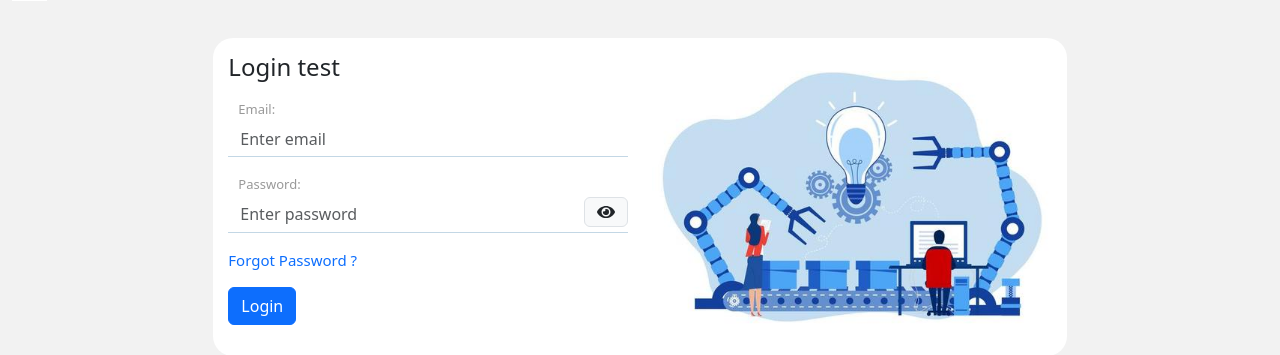
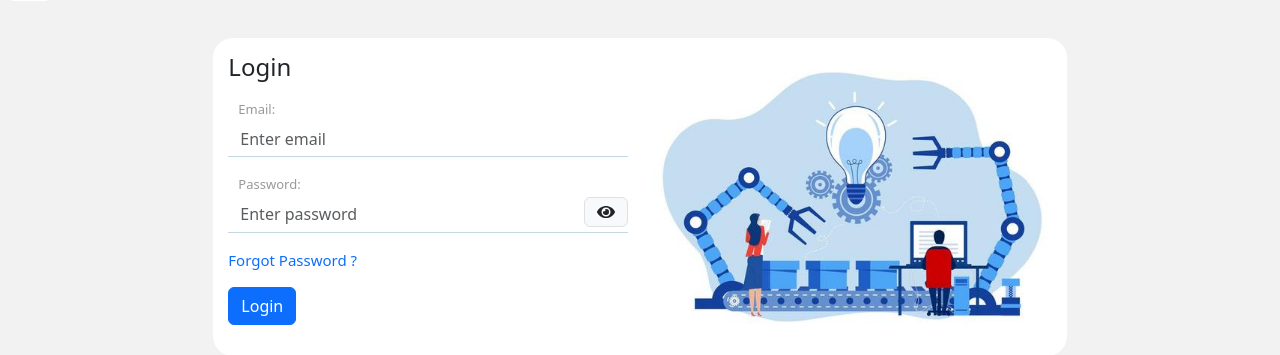
Before and after one commit to YogeshMaz/customerportal, a PHP site: page /customerportal/ in a window 1280 px wide. Shown: the part 75-430 px from the top of the page. Run offline with PHP 8.4, Linux system fonts and the light colour scheme; some libraries are stand-ins or nearby versions.

Commit message:
test remove

```diff
--- a/index.php
+++ b/index.php
@@ -45,7 +45,7 @@
             <div class="loginSec">
                 <div class="row align-items-center">
                     <div class="col-md-6">
-                        <h4>Login test</h4>
+                        <h4>Login</h4>
                         <!-- Display alert if URL parameter "error" is set to "invalid" -->
                         <?php
                         if (isset($_GET['error']) && $_GET['error'] === 'invalid') {
```
